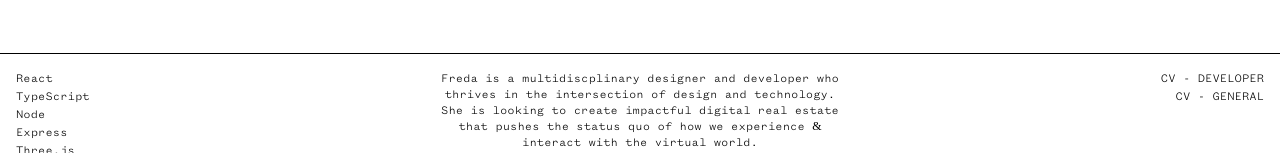
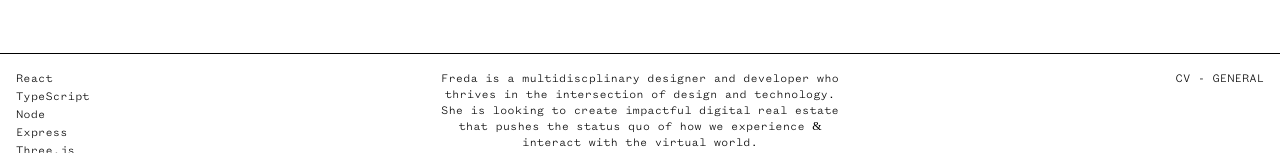
Before and after one commit to fredachang/portfolio-site, a React (Vite) app: page /about in a window 1280 px wide. Shown: the part 647-800 px from the top of the page. Built offline with nearby package versions, Linux system fonts and the light colour scheme; no server answers.

Commit message:
removed dev cv

```diff
--- a/src/components/Footer.tsx
+++ b/src/components/Footer.tsx
@@ -67,11 +67,6 @@ export const Footer = (props: Props) => {
 
           <div className="flex flex-col justify-start items-end w-full md:w-1/3 h-full">
             <MotionHyperlink
-              linkPath={links.resumeDev}
-              linkText="CV - Developer"
-              linkStyle={`${type.link} flex max-w-max items-center mb-0.5 cursor-fancy`}
-            />
-            <MotionHyperlink
               linkPath={links.resumeGeneral}
               linkText="CV - General"
               linkStyle={`${type.link} max-w-max flex items-center cursor-fancy`}
```
